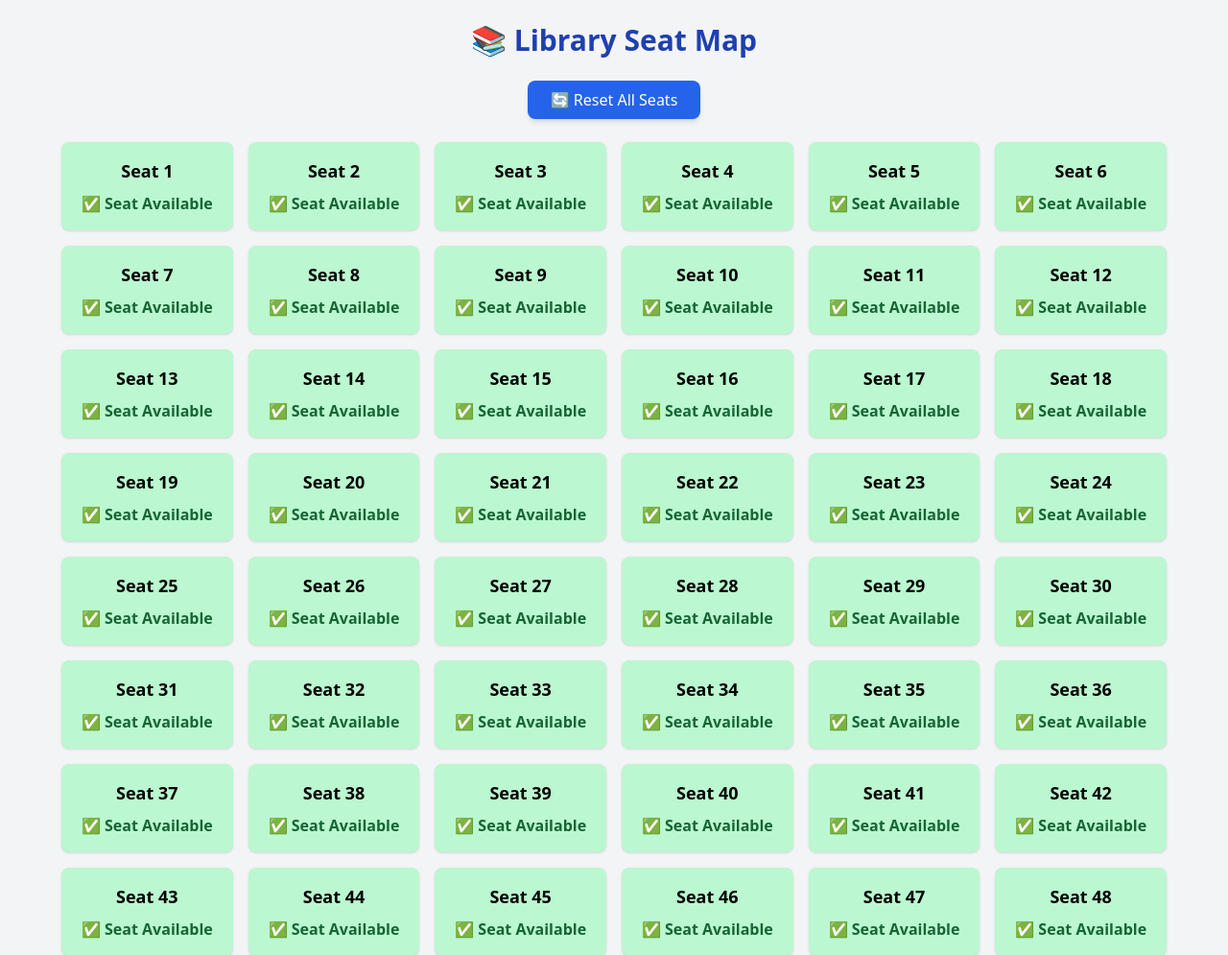
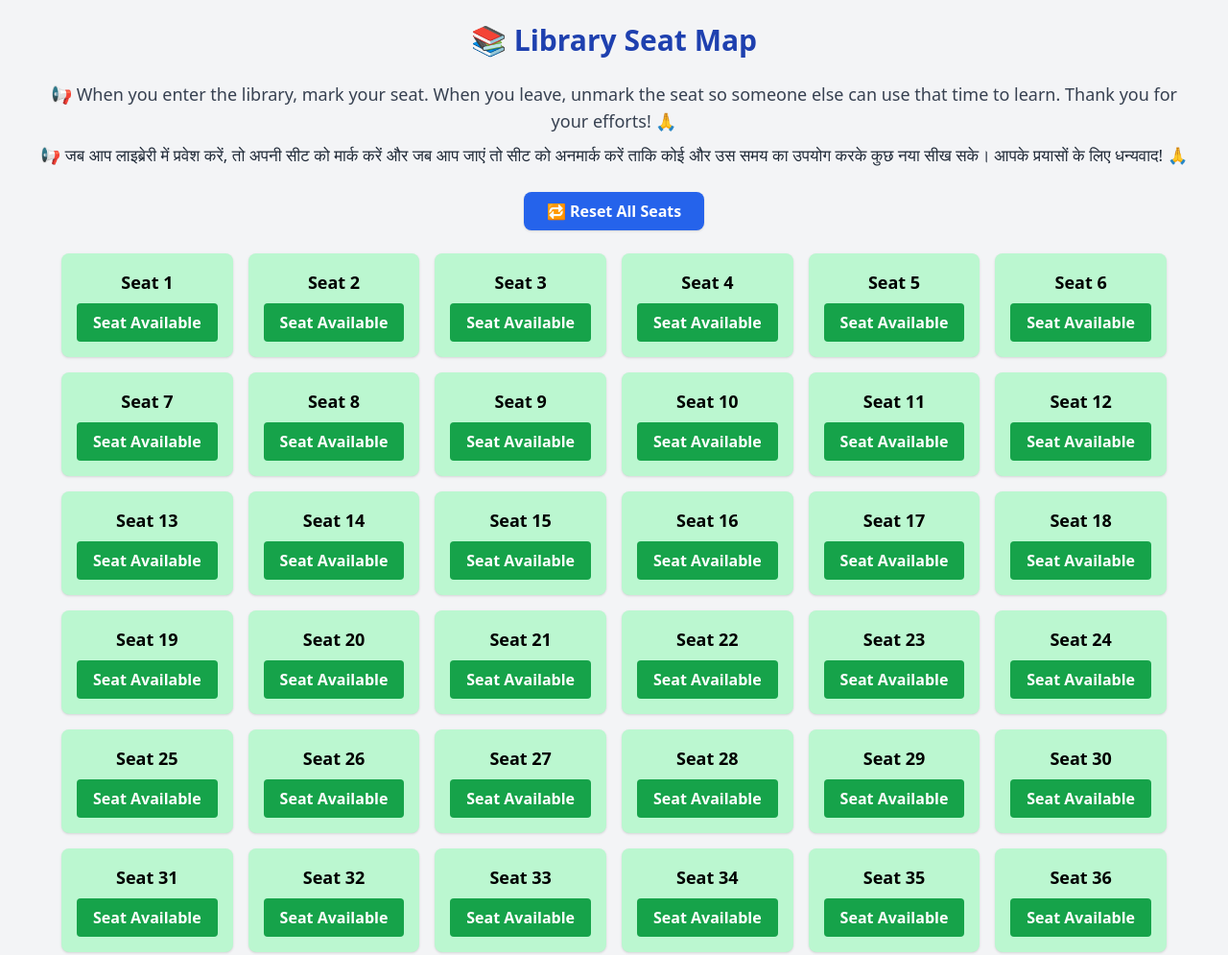
Before and after one commit to onelife010/library-seats, a Flask app: page / in a window 1280 px wide. Shown: the top 995 px of the page at 96% size. Run offline with Flask 3, Linux system fonts and the light colour scheme; some libraries are stand-ins or nearby versions.

Commit message:
Updated UI with bilingual text and seat reset feature

```diff
--- a/templates/index.html
+++ b/templates/index.html
@@ -8,12 +8,22 @@
 <body class="bg-gray-100 p-6">
   <h1 class="text-3xl font-bold mb-6 text-center text-blue-800">📚 Library Seat Map</h1>
 
+  <!-- Bilingual Instructional Message -->
+  <p class="text-center text-lg font-medium text-gray-700 mb-6 px-4">
+    <span class="block">📢 When you enter the library, mark your seat. When you leave, unmark the seat so someone else can use that time to learn. Thank you for your efforts! 🙏</span>
+    <span class="block mt-2 text-[17px] text-gray-800">📢 जब आप लाइब्रेरी में प्रवेश करें, तो अपनी सीट को मार्क करें और जब आप जाएं तो सीट को अनमार्क करें ताकि कोई और उस समय का उपयोग करके कुछ नया सीख सके। आपके प्रयासों के लिए धन्यवाद! 🙏</span>
+  </p>
+
+  <!-- Reset Button -->
   <div class="text-center mb-6">
-    <button id="resetBtn" class="px-6 py-2 bg-blue-600 text-white rounded-lg hover:bg-blue-700 shadow-md">
-      🔄 Reset All Seats
-    </button>
+    <form action="/reset" method="POST">
+      <button class="bg-blue-600 hover:bg-blue-700 text-white font-semibold py-2 px-6 rounded-lg shadow">
+        🔁 Reset All Seats
+      </button>
+    </form>
   </div>
 
+  <!-- Seat Grid -->
   <div id="seats" class="grid grid-cols-2 sm:grid-cols-4 lg:grid-cols-6 gap-4 max-w-6xl mx-auto">
     {% for seat in seats %}
       <div
@@ -22,44 +32,38 @@
         data-id="{{ seat.id }}"
         data-status="{{ seat.status }}"
       >
-        <p class="text-lg font-semibold mb-2">Seat {{ seat.id }}</p>
-        <span class="status-label font-bold
-                     {% if seat.status == 'available' %}text-green-800{% else %}text-red-800{% endif %}">
-          {% if seat.status == 'available' %}✅ Seat Available{% else %}❌ Seat Not Available{% endif %}
-        </span>
+        <p class="text-lg font-semibold">Seat {{ seat.id }}</p>
+        <div
+          class="mt-2 px-4 py-2 rounded seat-btn font-bold text-white
+                  {% if seat.status == 'available' %}bg-green-600{% else %}bg-red-600{% endif %}">
+          {% if seat.status == 'available' %}Seat Available{% else %}Seat Not Available{% endif %}
+        </div>
       </div>
     {% endfor %}
   </div>
 
   <script>
-    document.getElementById("resetBtn").addEventListener("click", async () => {
-      const confirmed = confirm("Are you sure you want to reset all seats to available?");
-      if (!confirmed) return;
+    document.querySelectorAll(".seat-box").forEach(box => {
+      box.querySelector(".seat-btn").addEventListener("click", async (e) => {
+        e.preventDefault();
 
-      const res = await fetch("/reset", { method: "POST" });
-      if (res.ok) {
-        location.reload();
-      }
-    });
-
-    document.querySelectorAll(".seat-box").forEach(box => {
-      box.addEventListener("click", async () => {
         const seatId = box.dataset.id;
         const currentStatus = box.dataset.status;
         const endpoint = currentStatus === "available" ? `/checkin/${seatId}` : `/free/${seatId}`;
+        const res = await fetch(endpoint, { method: "POST" });
 
-        const res = await fetch(endpoint, { method: "POST" });
         if (res.ok) {
           const newStatus = currentStatus === "available" ? "occupied" : "available";
           box.dataset.status = newStatus;
 
+          // Toggle colors
           box.classList.toggle("bg-green-200");
           box.classList.toggle("bg-red-300");
 
-          const label = box.querySelector(".status-label");
-          label.innerText = newStatus === "available" ? "✅ Seat Available" : "❌ Seat Not Available";
-          label.classList.toggle("text-green-800");
-          label.classList.toggle("text-red-800");
+          const btn = box.querySelector(".seat-btn");
+          btn.classList.toggle("bg-green-600");
+          btn.classList.toggle("bg-red-600");
+          btn.innerText = newStatus === "available" ? "Seat Available" : "Seat Not Available";
         }
       });
     });
```
